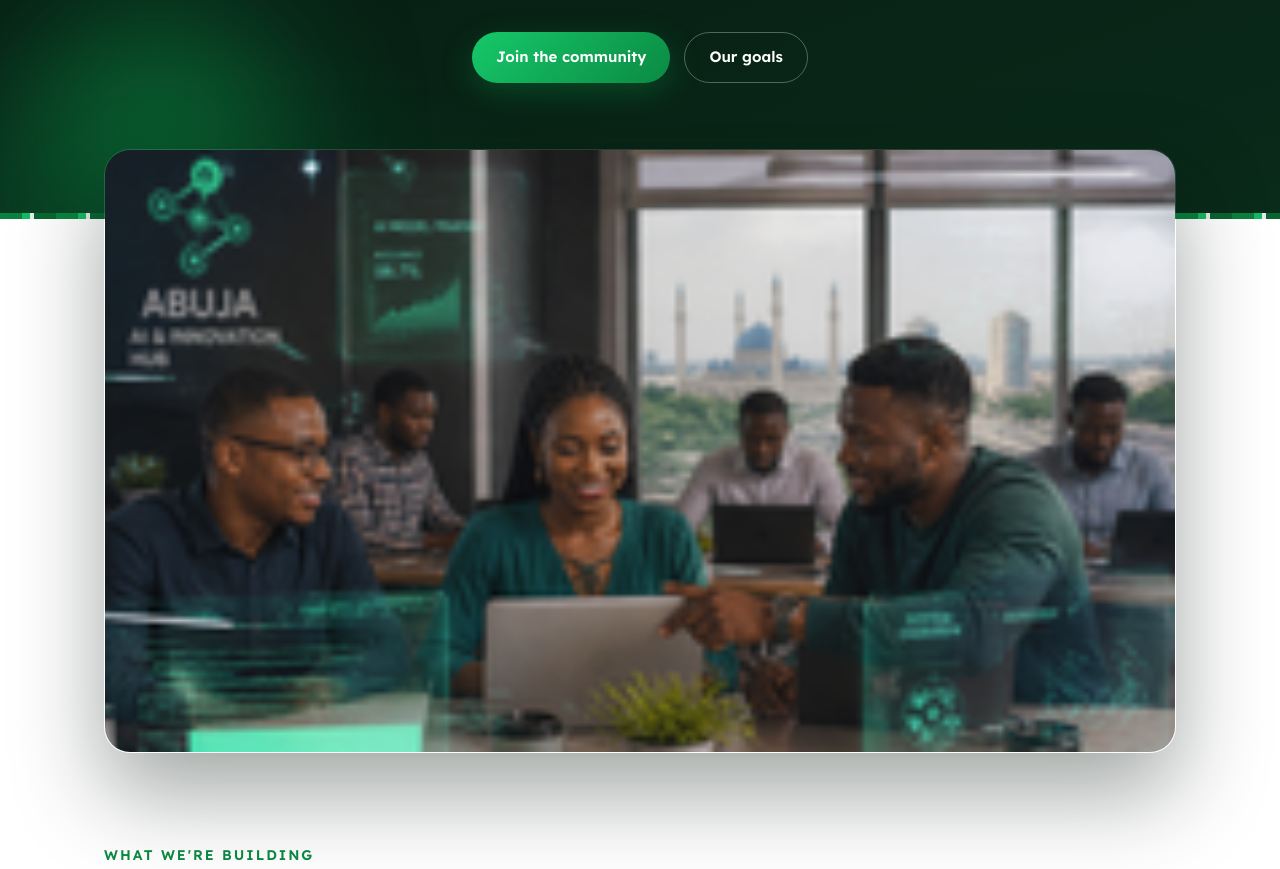
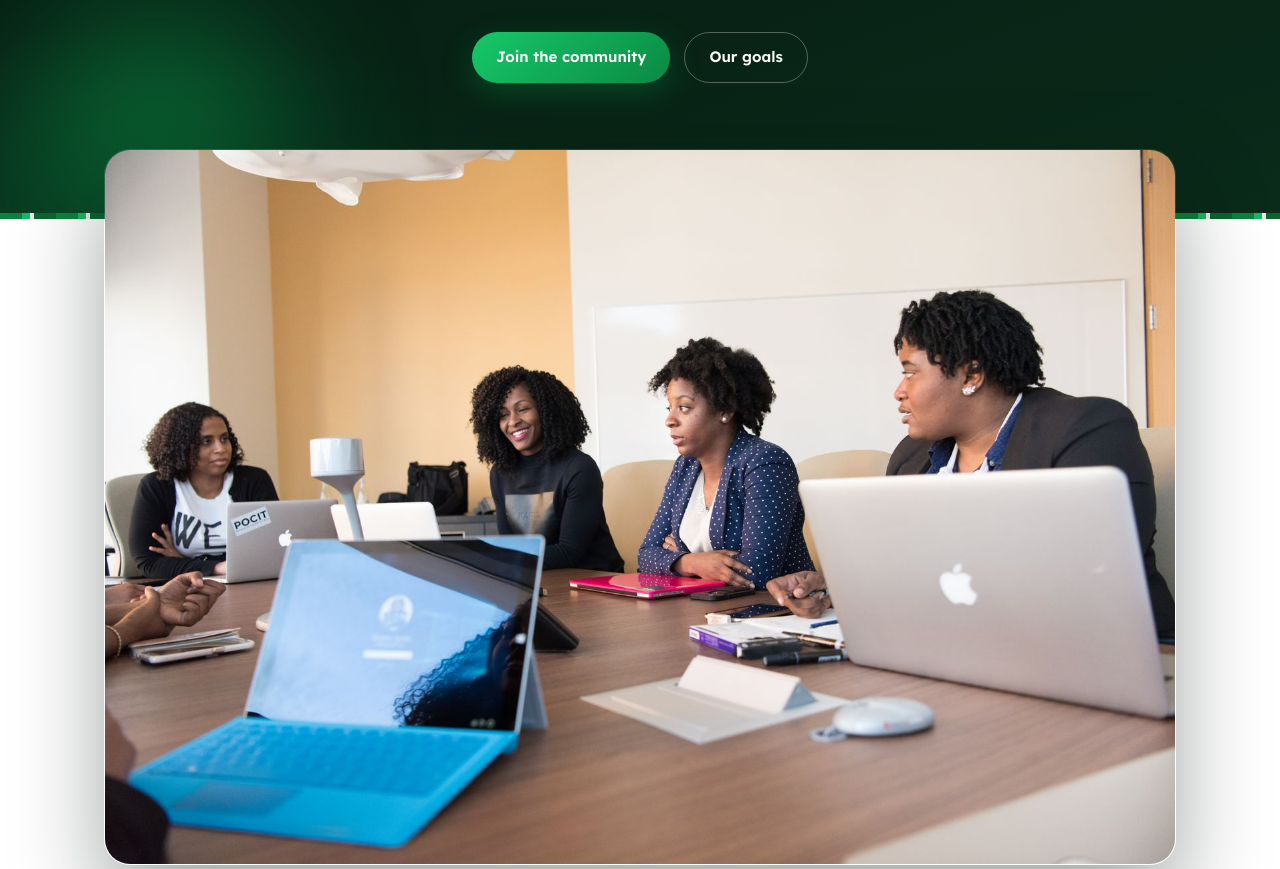
Before and after one commit to femiklaus/safe-ai-builders-site, a plain HTML site: page index.html in a window 1280 px wide. Shown: the part 572-1441 px from the top of the page. Drawn offline with Linux system fonts and the light colour scheme.

Commit message:
Replace hero with sharp high-res photo (Pexels, free license)
Co-Authored-By: Claude Opus 4.8 <noreply@anthropic.com>
Claude-Session: https://claude.ai/code/session_01NE9RjFnjEGBzdbRTt8L2F5

```diff
--- a/index.html
+++ b/index.html
@@ -143,7 +143,7 @@
 
 <!-- SHOWCASE -->
 <div class="wrap showcase">
-  <img class="hero-shot" src="assets/hero.png" alt="African AI builders collaborating in an Abuja workspace" loading="lazy" />
+  <img class="hero-shot" src="assets/hero.jpg" alt="African tech team collaborating with laptops" loading="lazy" />
 </div>
 
 <!-- GOALS -->
```
Also changed, not shown: assets/hero.jpg (added), assets/hero.png (deleted).
